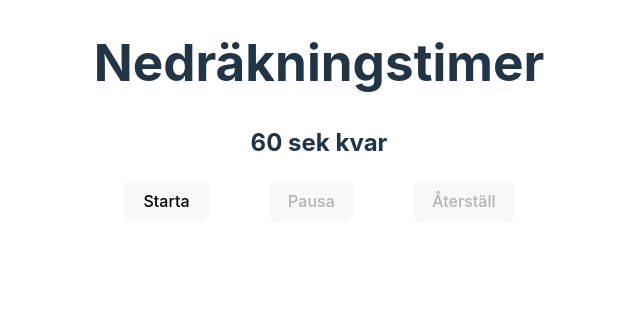
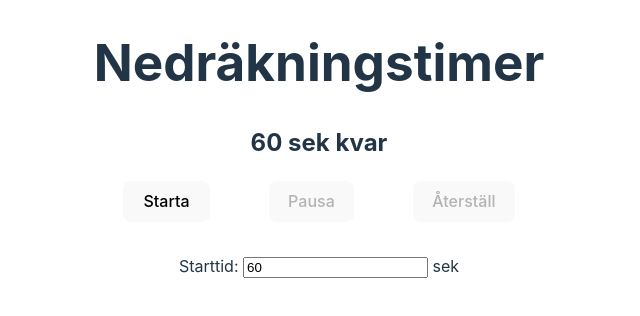
Before and after one commit to MikhailovaTatiana/countdown-timer-react, a React (Vite) app: page / in a window 1280 px wide. Shown: the top 316 px of the page, without its empty margins (321-961 px from the left). Built offline with nearby package versions, Linux system fonts and the light colour scheme.

Commit message:
customer's start time in input field

```diff
--- a/src/App.css
+++ b/src/App.css
@@ -12,3 +12,7 @@ button:disabled {
     border: none;
     cursor: no-drop;
 }
+
+.input-container {
+    margin-top: 2rem;
+}
--- a/src/CountdownTimer.tsx
+++ b/src/CountdownTimer.tsx
@@ -3,6 +3,7 @@ import { useState, useEffect, useRef } from "react";
 function CountdownTimer() {
     const [timeLeft, setTimeLeft] = useState<number>(60);
     const [isActive, setIsActive] = useState<boolean>(false);
+    const [customTime, setCustomTime] = useState<string>('60');
     const timerRef = useRef<number | null>(null);
 
     useEffect(() => {
@@ -24,7 +25,13 @@ function CountdownTimer() {
 
     const handleReset = () => {
         setIsActive(false);
-        setTimeLeft(60);
+        setTimeLeft(parseInt(customTime));
+    }
+
+    const handleCustomTimeChange = (e: React.ChangeEvent<HTMLInputElement>) => {
+        setCustomTime(e.target.value);
+        setTimeLeft(parseInt(customTime));
+        setIsActive(false);
     };
 
     return (
@@ -49,12 +56,23 @@ function CountdownTimer() {
                     Pausa
                 </button>
                 <button
-                    disabled={timeLeft === 60}
+                    disabled={timeLeft === 60 || timeLeft === parseInt(customTime)}
                     onClick={handleReset}
                 >
                     Återställ
                 </button>
             </section>
+            <div className="input-container">
+                <span>Starttid: </span>
+                <input
+                    type="number"
+                    id="customTime"
+                    value={customTime}
+                    onChange={handleCustomTimeChange}
+                    disabled={isActive}
+                />
+                <span> sek</span>
+            </div>
         </div>
     );
 }
```
